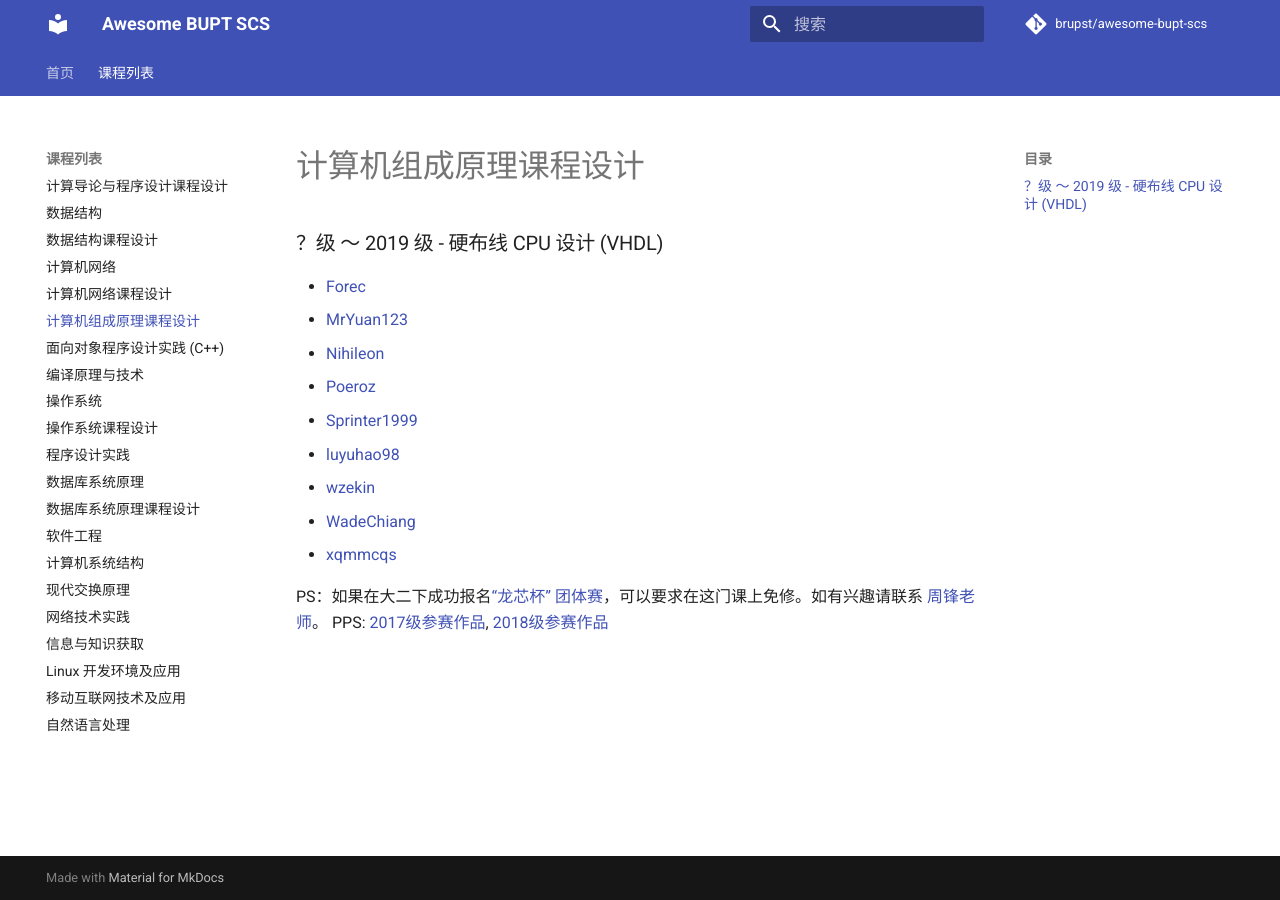
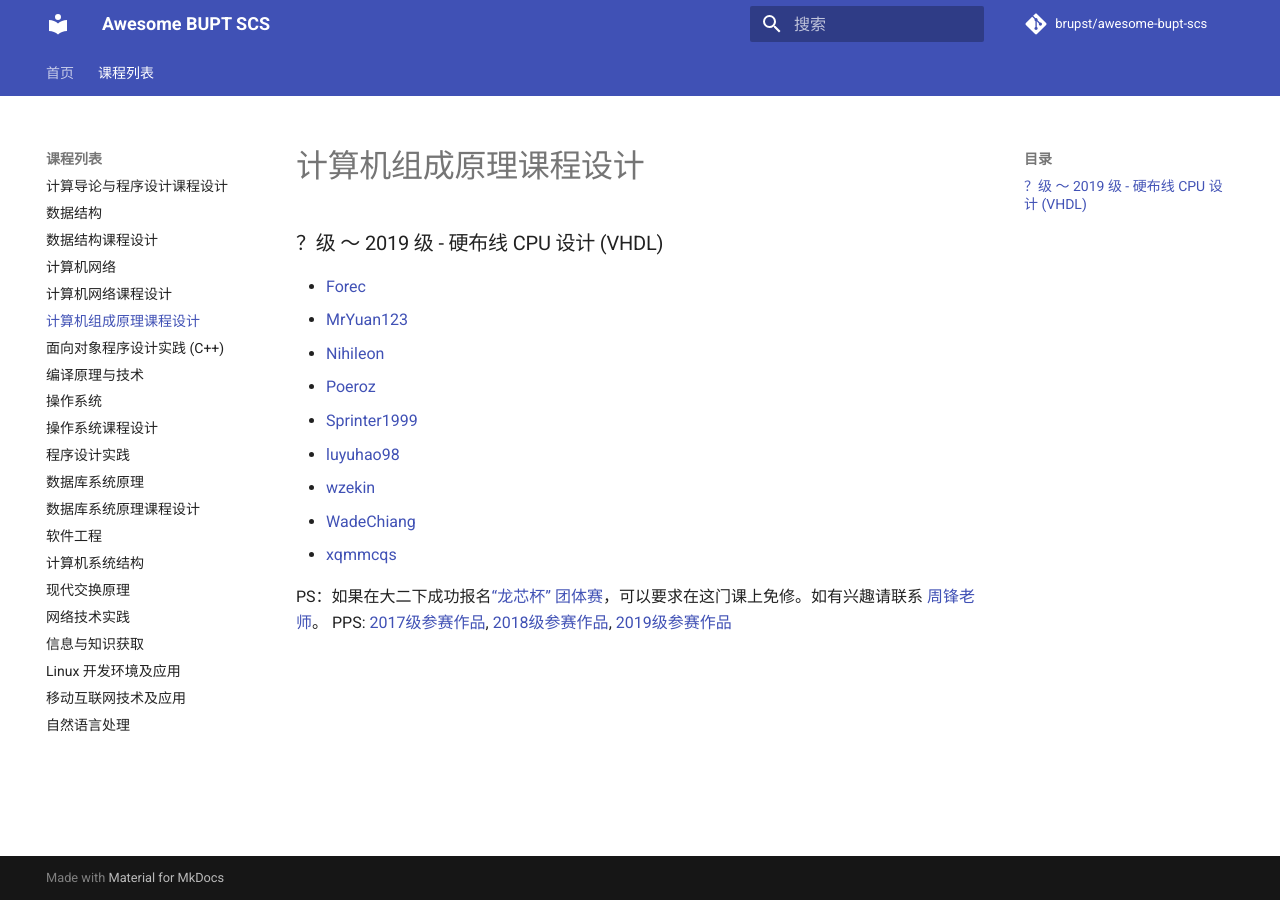
Before and after one commit to brupst/awesome-bupt-scs, an MkDocs documentation site: the page built from projects/Advanced-Labs-in-Computer-Architecture.md, in a window 1280 px wide. Built offline with MkDocs 1.6.1 and Material for MkDocs 9.7.7, drawn with Linux system fonts in a browser that asks for light colours; comment, search, counter and statistics services are not loaded.

Commit message:
Update Advanced-Labs-in-Computer-Architecture.md (#32)
添加2019级龙芯杯参赛作品

```diff
--- a/projects/Advanced-Labs-in-Computer-Architecture.md
+++ b/projects/Advanced-Labs-in-Computer-Architecture.md
@@ -13,4 +13,4 @@
 * [xqmmcqs](https://github.com/xqmmcqs/nobugCPU)
 
 PS：如果在大二下成功报名[“龙芯杯” 团体赛](http://www.nscscc.org/)，可以要求在这门课上免修。如有兴趣请联系 [周锋老师](https://scs.bupt.edu.cn/info/1085/1308.htm)。
-PPS: [2017级参赛作品](https://github.com/name1e5s/Sirius), [2018级参赛作品](https://github.com/easter-mips)
+PPS: [2017级参赛作品](https://github.com/name1e5s/Sirius), [2018级参赛作品](https://github.com/easter-mips), [2019级参赛作品](https://github.com/HectorMIPS/HectorMIPS)
```
